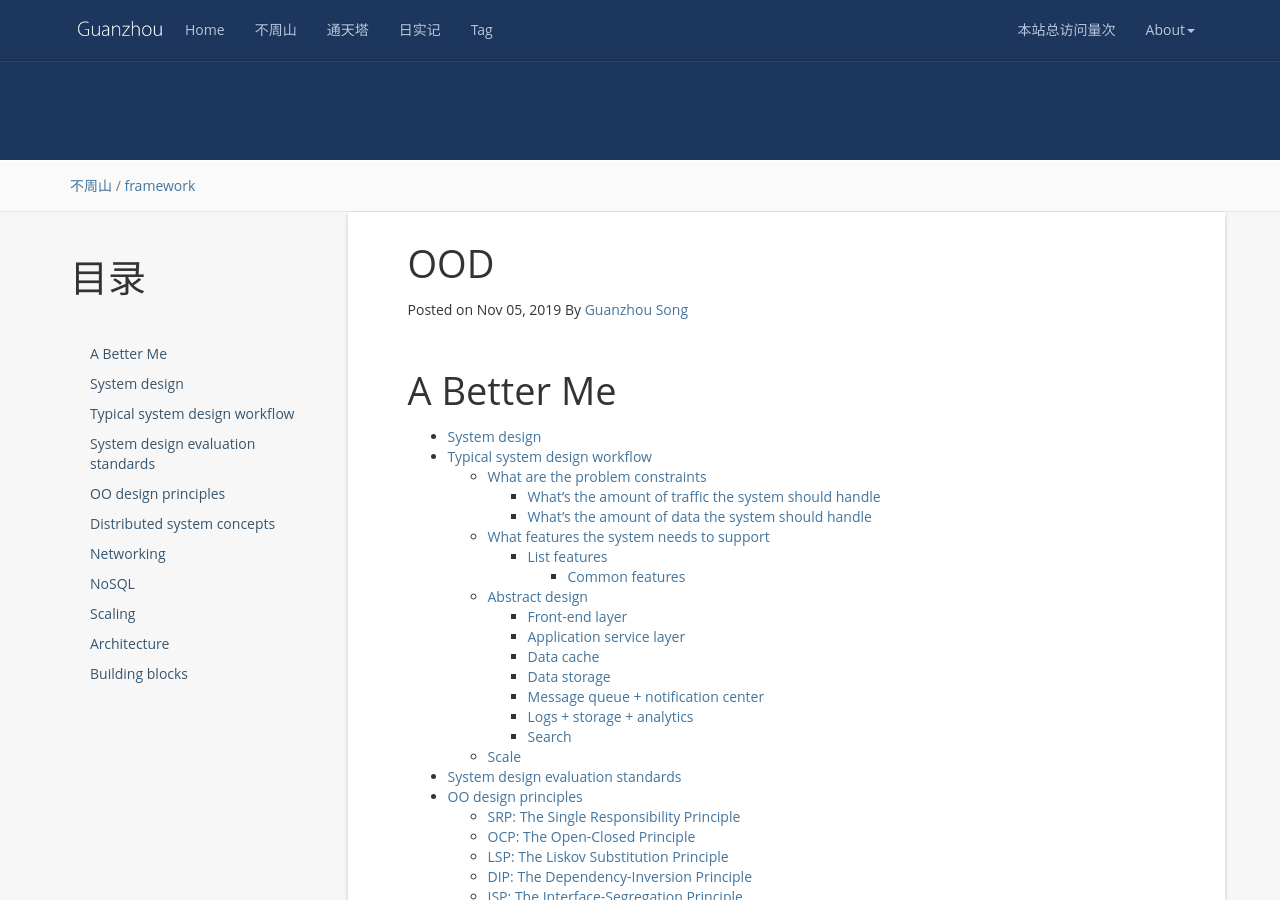
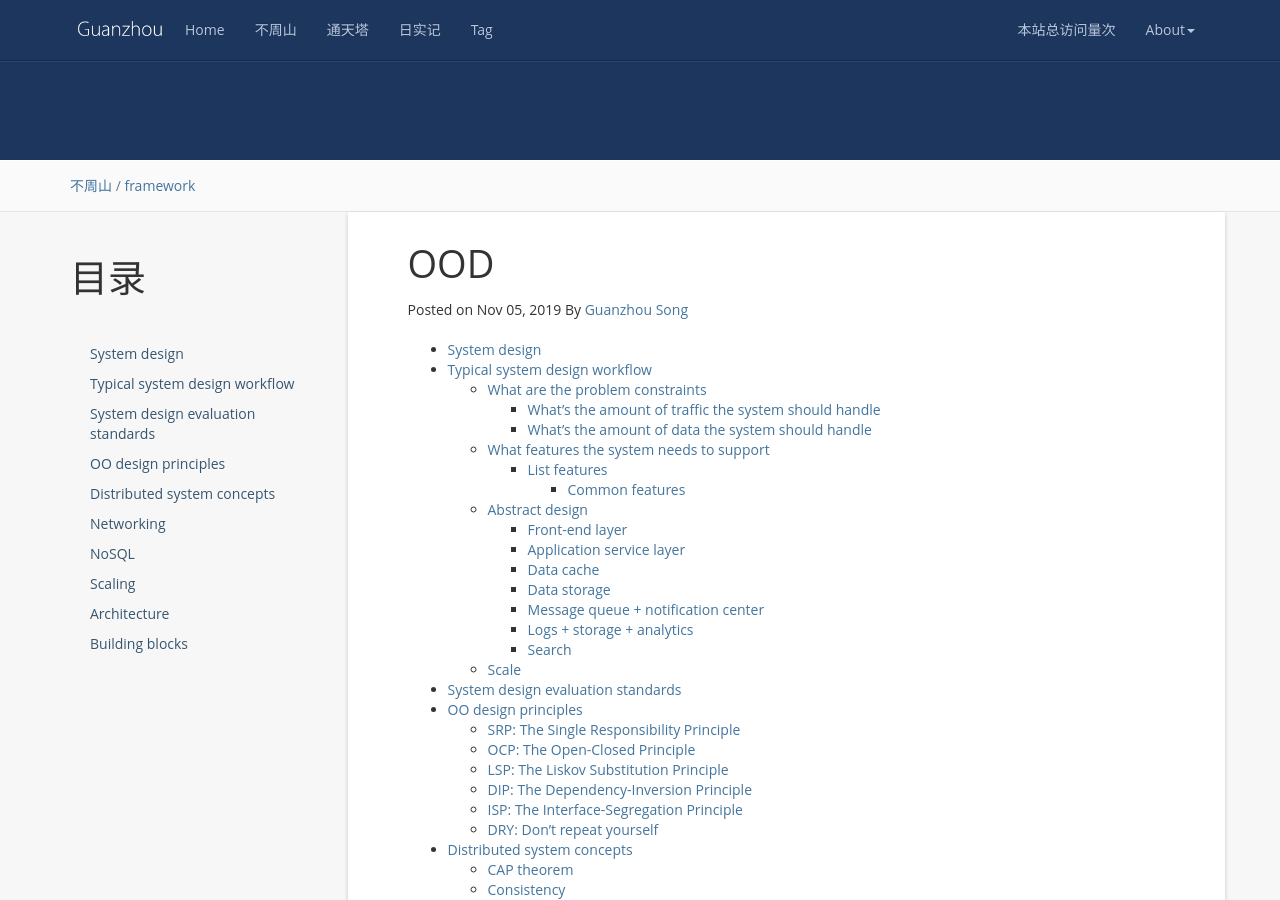
Before and after one commit to wangsimin04/GuanzhouSong.github.io, a Jekyll site: the page built from _posts/2019-11-05-OOD.md, in a window 1280 px wide and 900 px high. Built offline with Jekyll 4.4.1, drawn with Linux system fonts in a browser that asks for light colours; nearby versions of some CDN libraries; comment, search, counter and statistics services are not loaded.

Commit message:
Update 2019-11-05-OOD.md

```diff
--- a/_posts/2019-11-05-OOD.md
+++ b/_posts/2019-11-05-OOD.md
@@ -10,8 +10,6 @@ tag: framework
 * content
 {:toc}
 
-
-# A Better Me
 
 
 
```
